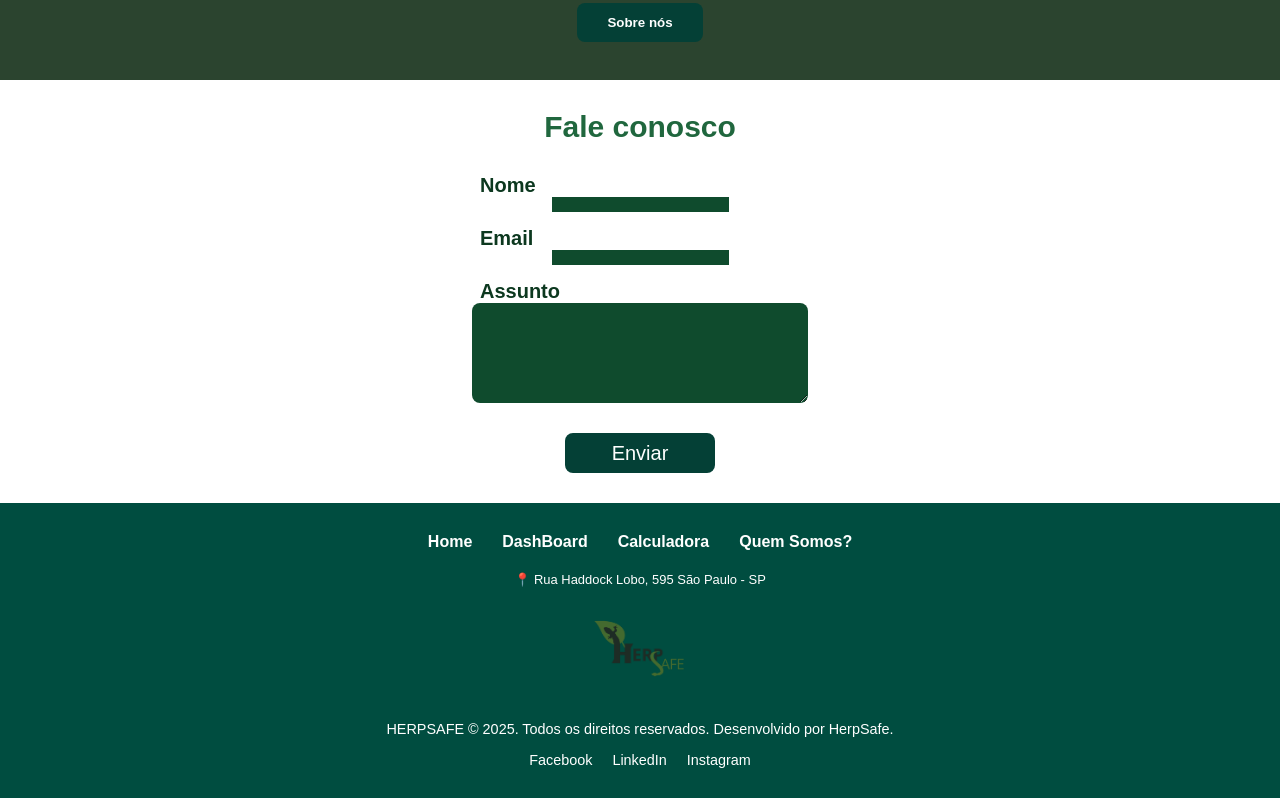
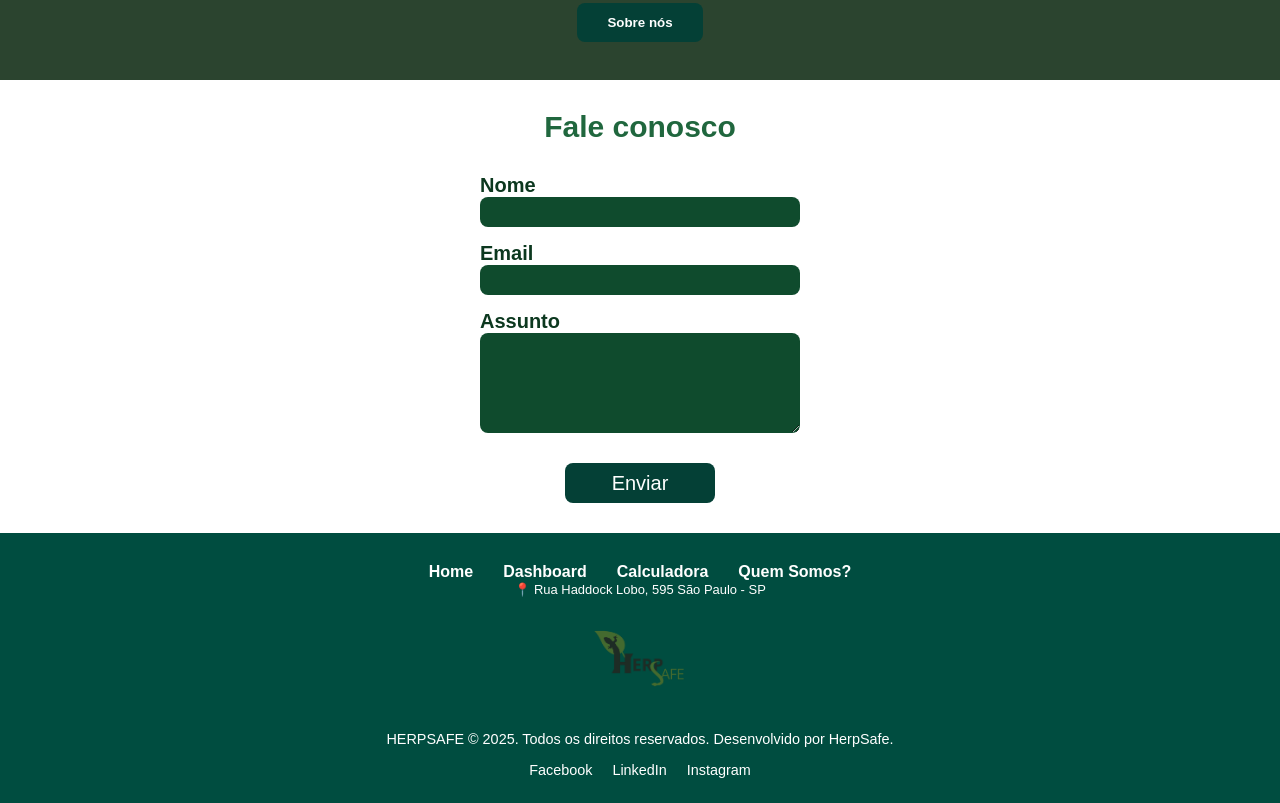
Before and after one commit to Daniel-Costa-Avelino/HerpSafe-Sprint-2, a plain HTML site: page Site-HerpSafe/index.html in a window 1280 px wide. Shown: the part 1597-2400 px from the top of the page. Drawn offline with Linux system fonts and the light colour scheme.

Commit message:
Alterações no site

```diff
--- a/Site-HerpSafe/index.html
+++ b/Site-HerpSafe/index.html
@@ -110,7 +110,7 @@
     <div class="footer-menu">
       <ul>
         <li><a href="#">Home</a></li>
-        <li><a href="#">DashBoard</a></li>
+        <li><a href="#">Dashboard</a></li>
         <li><a href="#">Calculadora</a></li>
         <li><a href="#">Quem Somos?</a></li>
       </ul>
--- a/Site-HerpSafe/public/styles/home.css
+++ b/Site-HerpSafe/public/styles/home.css
@@ -9,10 +9,6 @@
   text-decoration: none;
   font-family: Inter;
 }
-
-
-
-
 
 /* Banner */
 
@@ -226,13 +222,16 @@ body .container {
 #input_emailFaleConosco {
   background-color: #0F4B2D;
   color: white;
+  width: 100%;
+  height: 30px;
+  border-radius: 8px;
 }
 
 #textarea_assunto {
   background-color: #0F4B2D;
   height: 100px;
   color: white;
-  width: 105%;
+  width: 100%;
   border-radius: 8px;
 }
 
--- a/Site-HerpSafe/public/styles/sobre.css
+++ b/Site-HerpSafe/public/styles/sobre.css
@@ -32,7 +32,7 @@
     font-size: 18px;
     font-weight: 800;
     border-radius: 6px;
-    box-shadow: 0 4px 8px rgba(0, 0, 0, 0.2);
+    border: 1px solid #0a2e1c;
 }
 
 .div_cards_temperatura_umidade {
--- a/Site-HerpSafe/public/styles/style.css
+++ b/Site-HerpSafe/public/styles/style.css
@@ -84,6 +84,7 @@
     color: white;
     padding: 30px 20px;
     text-align: center;
+    height: 270px;
 }
 
 .footer-menu ul {
@@ -91,7 +92,6 @@
     display: flex;
     justify-content: center;
     gap: 30px;
-    margin-bottom: 20px;
 }
 
 .footer-menu a {
```
Also changed, not shown: Site-HerpSafe/calculadora.html (+1 -1 lines), Site-HerpSafe/dash.html (+1 -1 lines), Site-HerpSafe/home-dashboard.html (+1 -1 lines), Site-HerpSafe/metricas-dashboard.html (+1 -1 lines), Site-HerpSafe/sobre.html (+2 -2 lines).
